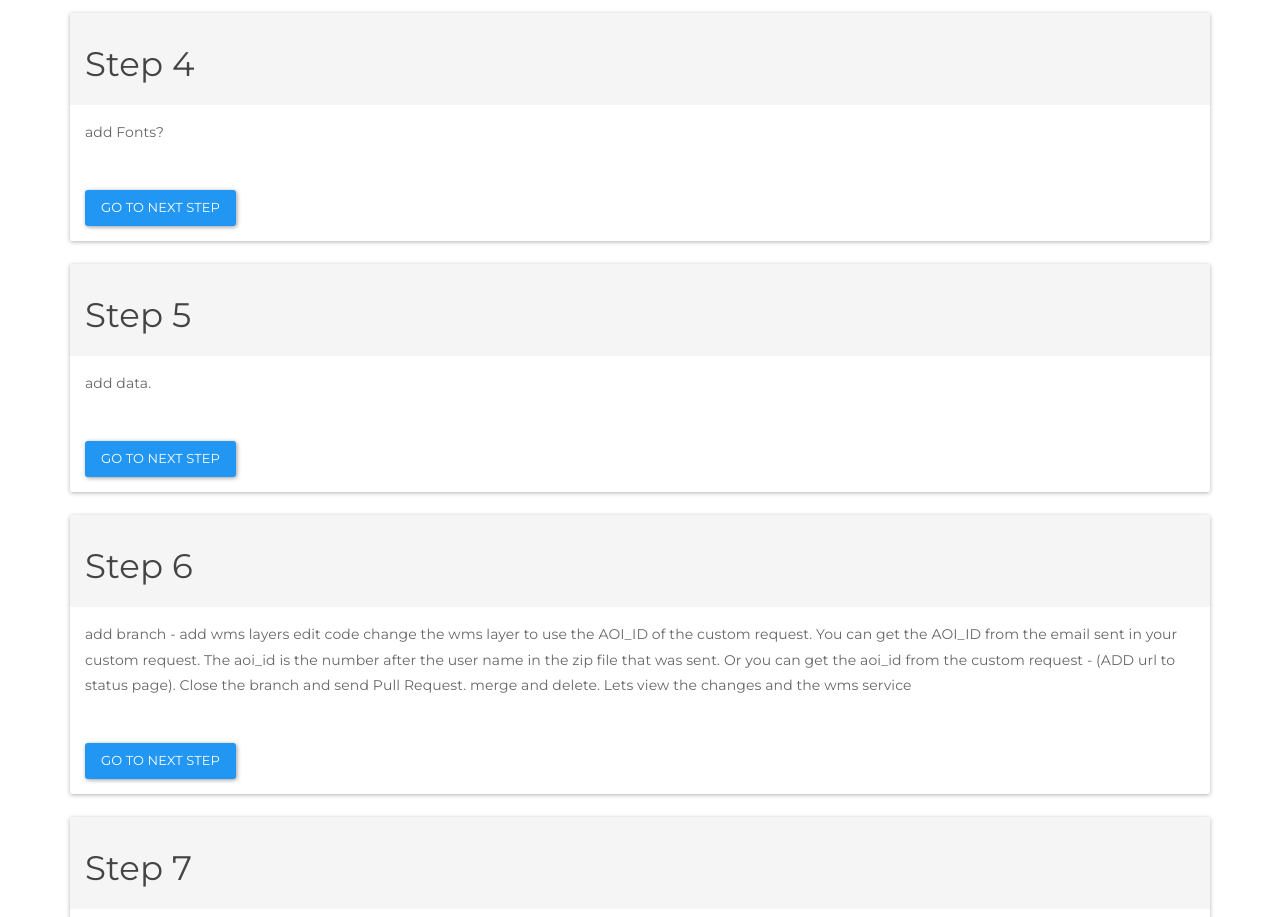
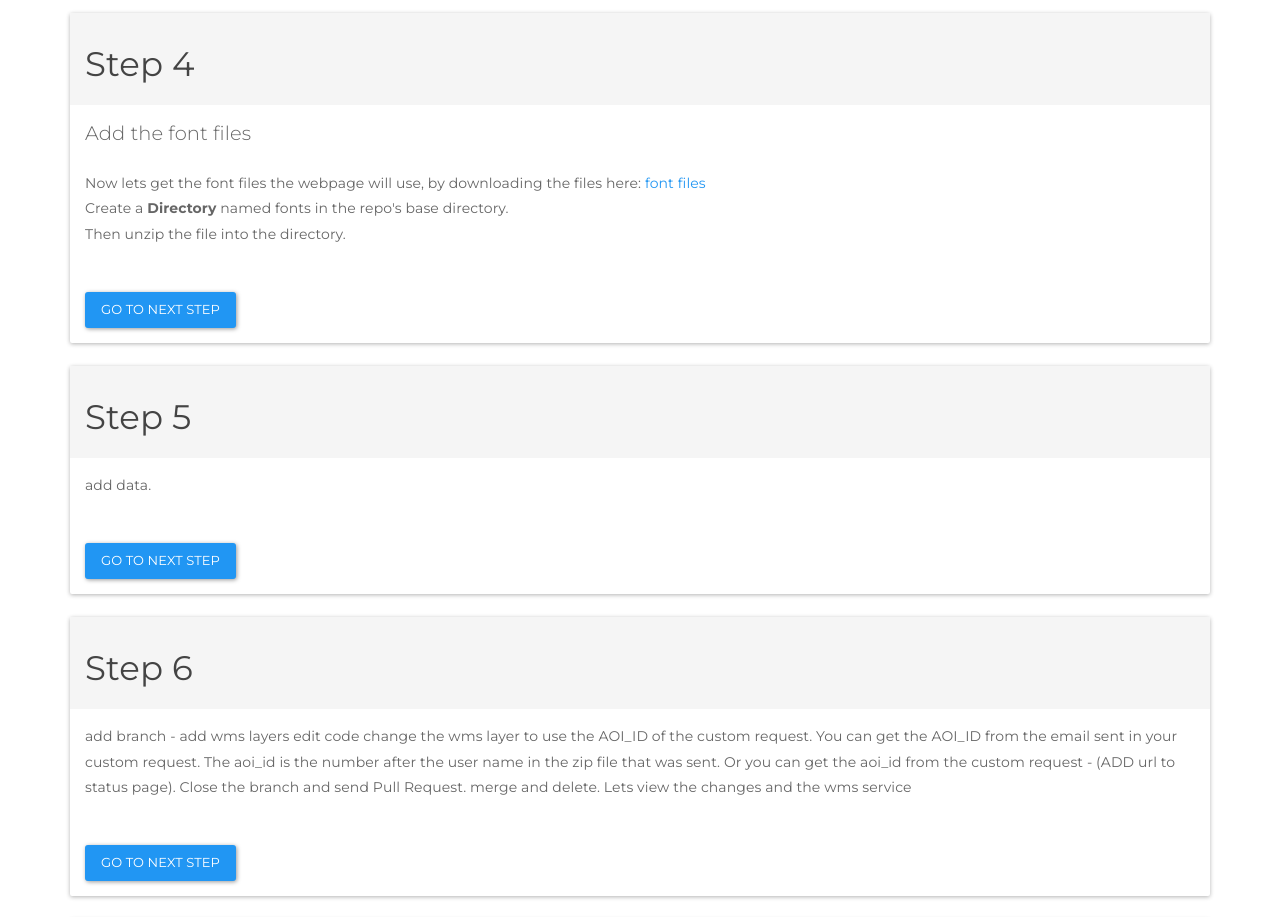
Before and after one commit to daveism/cr-quick, a plain HTML site: page steps.html in a window 1280 px wide. Shown: the part 1700-2617 px from the top of the page. Drawn offline with Linux system fonts and the light colour scheme.

Commit message:
add step spacers

```diff
--- a/steps.html
+++ b/steps.html
@@ -150,8 +150,13 @@
           </div>
           <div class="panel-body">
 
+          <p class="lead">Add the font files</p>
+
         <p>
-          add Fonts?
+          Now lets get the font files the webpage will use, by downloading the files here:
+          <a href="">font files</a><br>
+          Create a <strong>Directory</strong> named fonts in the repo's base directory.<br>
+          Then unzip the file into the directory.<br>
         </p>
 
           </div>
```
